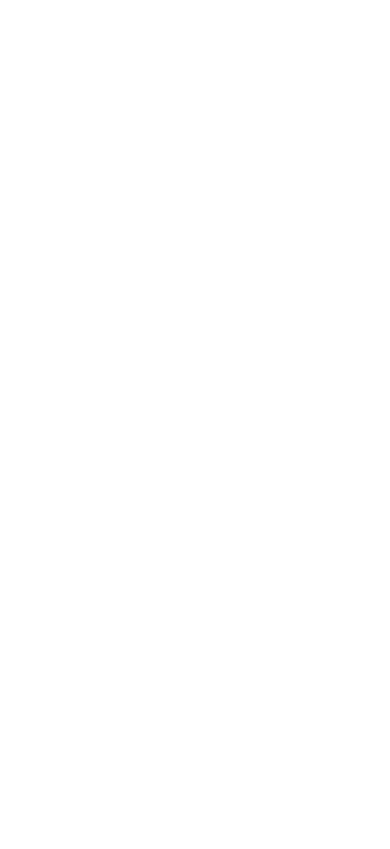
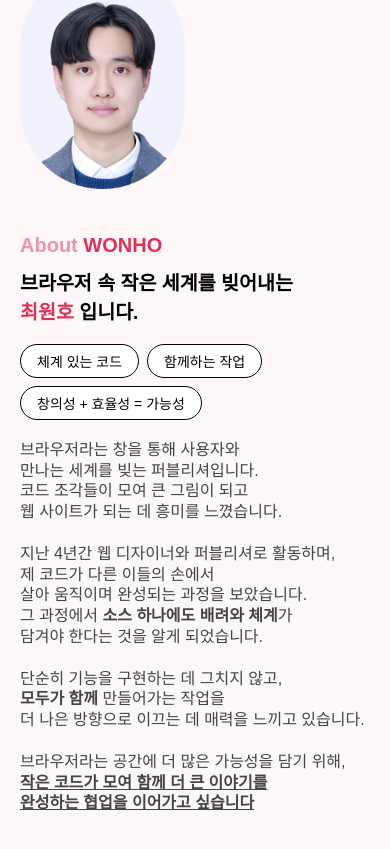
Before and after one commit to cube9007/WonhoLand, a React (Vite) app: page / in a window 390 px wide. Shown: the part 2717-3566 px from the top of the page. Before the commit the page ends 2532 px from the top, so only its background shows below. Built offline with nearby package versions, Linux system fonts and the light colour scheme; a web font is replaced by a local one.

Commit message:
section2

```diff
--- a/src/MainPage.jsx
+++ b/src/MainPage.jsx
@@ -30,6 +30,7 @@
     )
 }
 
+// 메세지 영역 idea becomes reality
 const Section1 = () => {
     let currentScroll = window.scrollY;
     window.addEventListener('scroll', () => {
@@ -74,7 +75,7 @@
             <div className="section1">
                 <div className="section1-content original">
                     <div className="section1-title">
-                        <h2>The moment an idea <br className="none-lg none-md"/> becomes reality</h2>
+                        <h2>The moment an idea <br className="lg-none md-none"/> becomes reality</h2>
 
                     </div>
                     {/* <div className="section1-img-face"/> */}
@@ -86,7 +87,7 @@
                 </div>
                 <div className="section1-content duplicate">
                     <div className="section1-title">
-                        <h2>The moment an idea <br className="none-lg none-md"/> becomes reality</h2>
+                        <h2>The moment an idea <br className="lg-none md-none"/> becomes reality</h2>
                     </div>
                     <div className="section1-img-face"/>
                     <div className="section1-desc">
@@ -99,11 +100,40 @@
     )
 }
 
+// 프로필 영역
 const Section2 = () => {
     return (
         <div className="section2-wrap">
-            <div className="section2">
-
+            <div className="section2 md-column sm-column">
+                <div className="section2-profile-img"/>
+                <div className="section2-content">
+                    <div className="section2-title">
+                        <div>About <b>WONHO</b></div>
+                        <h5>
+                            브라우저 속 작은 세계를 빚어내는 <br/>
+                            <b>최원호</b> 입니다.
+                        </h5>
+                    </div>
+                    <div className="section2-tag">
+                        <div>체계 있는 코드</div>
+                        <div>함께하는 작업</div>
+                        <div>창의성 + 효율성 = 가능성</div>
+                    </div>
+                    <div className="section2-desc">
+                        브라우저라는 창을 통해 사용자와<br className="lg-none md-none"/> 만나는 세계를 빚는 퍼블리셔입니다. <br/>
+                        코드 조각들이 모여 큰 그림이 되고<br className="lg-none md-none"/> 웹 사이트가 되는 데 흥미를 느꼈습니다.<br/>
+                        <br/>
+                        지난 4년간 웹 디자이너와 퍼블리셔로 활동하며,<br/>
+                        제 코드가 다른 이들의 손에서 <br className="lg-none md-none"/>살아 움직이며 완성되는 과정을 보았습니다.<br/>
+                        그 과정에서 <b>소스 하나에도 배려와 체계</b>가 <br className="lg-none md-none"/>담겨야 한다는 것을 알게 되었습니다. <br/>
+                        <br/>
+                        단순히 기능을 구현하는 데 그치지 않고, <br className="lg-none md-none"/><b>모두가 함께</b> 만들어가는 작업을<br/>
+                        더 나은 방향으로 이끄는 데 매력을 느끼고 있습니다.<br/>
+                        <br/>
+                        브라우저라는 공간에 더 많은 가능성을 담기 위해, <br/>
+                        <b>작은 코드가 모여 함께 더 큰 이야기를 <br className="lg-none md-none"/>완성하는 협업을 이어가고 싶습니다</b>
+                    </div>
+                </div>
             </div>
         </div>
     )
--- a/src/assets/css/_common.scss
+++ b/src/assets/css/_common.scss
@@ -235,17 +235,41 @@
 
 
 @media (min-width: 1025px) {
-  .none-lg {
-    display: none;
+  .lg {
+    &-none {
+      display: none;
+    }
+    &-row {
+      flex-direction: row;
+    }
+    &-column {
+      flex-direction: column;
+    }
   }
 }
 @media (min-width: 601px) and (max-width: 1024px) {
-  .none-md {
-    display: none;
+  .md {
+    &-none {
+      display: none;
+    }
+    &-row {
+      flex-direction: row;
+    }
+    &-column {
+      flex-direction: column;
+    }
   }
 }
 @media (max-width: 600px) {
-  .none-sm {
-    display: none;
+  .sm {
+    &-none {
+      display: none;
+    }
+    &-row {
+      flex-direction: row;
+    }
+    &-column {
+      flex-direction: column;
+    }
   }
 }
--- a/src/assets/css/_layout.scss
+++ b/src/assets/css/_layout.scss
@@ -189,3 +189,80 @@
 
     }
 }
+
+.section2-wrap {
+    width: 100%;
+    display: flex;
+    align-items: center;
+    justify-content: center;
+    padding: var(--paddingY) var(--paddingX);
+    background-color: rgb(var(--primary_value),0.04);
+    .section2 {
+        display: flex;
+        gap: var(--h3);
+        .section2-profile-img {
+            @include image('profile-img.png');
+            width: 236px;
+            height: 320px;
+            @media (max-width: 1024px) {
+                width: 212px;
+                height: 288px;
+            }
+            @media (max-width: 600px) {
+                width: 165px;
+                height: 224px;
+            }
+        }
+        .section2-content {
+            display: flex;
+            flex-direction: column;
+            gap: var(--h5);
+            padding-top: var(--h5);
+            .section2-title {
+                display: flex;
+                flex-direction: column;
+                gap: 10px;
+                div {
+                    font-size: var(--p2);
+                    font-weight: 700;
+                    color: rgb(var(--primary_value), 0.5);
+                    b {
+                        color: $primary;
+                        font-weight: 900;
+                    }
+                }
+                h5 {
+                    font-size: var(--h5);
+                    font-weight: 700;
+                    b {
+                        color: $primary;
+                        font-weight: 800;
+                    }
+                }
+            }
+            .section2-tag {
+                display: flex;
+                gap: var(--10px);
+                flex-direction: row;
+                flex-wrap: wrap;
+                div {
+                    font-size: var(--p5);
+                    padding: var(--8px) var(--20px);
+                    border: 1px solid black;
+                    border-radius: 50px;
+                    color: black;
+                    background-color: white;
+                }
+            }
+            .section2-desc {
+                color: #444;
+                font-size: var(--p4);
+                font-weight: 300;
+                line-height: 130%;
+                b:last-child {
+                    text-decoration: underline;
+                }
+            }
+        }
+    }
+}
--- a/src/assets/css/index.scss
+++ b/src/assets/css/index.scss
@@ -1,3 +1,3 @@
 @use "./utils" as *;
+@use "./layout";
 @use "./common";
-@use "./layout";
--- a/src/assets/css/utils/_variable.scss
+++ b/src/assets/css/utils/_variable.scss
@@ -6,14 +6,21 @@
 $content-width-sm: 600px;
 
 :root {
+    // color
+    --primary_value : 220, 49, 90;
+
     // fontSize
     --h1: 6vw; //120px
     --h2: 4.5vw; // 80px
+    --h3: 3.5vw; // 50px
     --h4: 2.5vw; // 50px
     --h5: 2vw; // 40px
     --h6: 1.5vw; // 30px
     --p1: 28px;
-    --p2: 20px;
+    --p2: 24px;
+    --p3: 22px;
+    --p4: 20px;
+    --p5: 16px;
 
     // padding
     --paddingX : 100px;
@@ -21,6 +28,12 @@
 
     // content
     --content-width: 1400px;
+
+    // px
+    --8px: 8px;
+    --10px: 10px;
+    --20px: 20px;
+    --30px: 30px;
 }
 
 @media (max-width: 1024px) {
@@ -28,17 +41,26 @@
         // fontSize
         --h1: 8vw; //120px
         --h2: 5.5vw; // 80px
+        --h3: 4.5vw; // 50px
         --h4: 3.5vw; // 50px
         --h5: 3vw; // 40px
         --h6: 2.3vw; // 30px
         --p1: 24px;
-        --p2: 28px;
-
+        --p2: 22px;
+        --p3: 20px;
+        --p4: 18px;
+        --p5: 14px;
         // padding
         --paddingX : 50px;
 
         // content
         --content-width: 100%;
+
+        // px
+        --8px: 7px;
+        --10px: 9px;
+        --20px: 18px;
+        --30px: 27px;
     }
 }
 
@@ -47,14 +69,24 @@
         // fontSize
         --h1: 9vw; //120px
         --h2: 7vw; // 80px
+        --h3: 6.5vw; // 50px
         --h4: 6vw; // 50px
         --h5: 5vw; // 40px
         --h6: 4vw; // 30px
-        --p1: 20px;
-        --p2: 14px;
+        --p1: 22px;
+        --p2: 20px;
+        --p3: 18px;
+        --p4: 16px;
+        --p5: 14px;
 
         // padding
         --paddingX : 20px;
         --content-width: 100%;
+
+        // px
+        --8px: 6px;
+        --10px: 8px;
+        --20px: 16px;
+        --30px: 24px;
     }
 }
```
Also changed, not shown: src/assets/image/profile-img.png (added), 3 other files (tests, documents, lock files or other folders).
